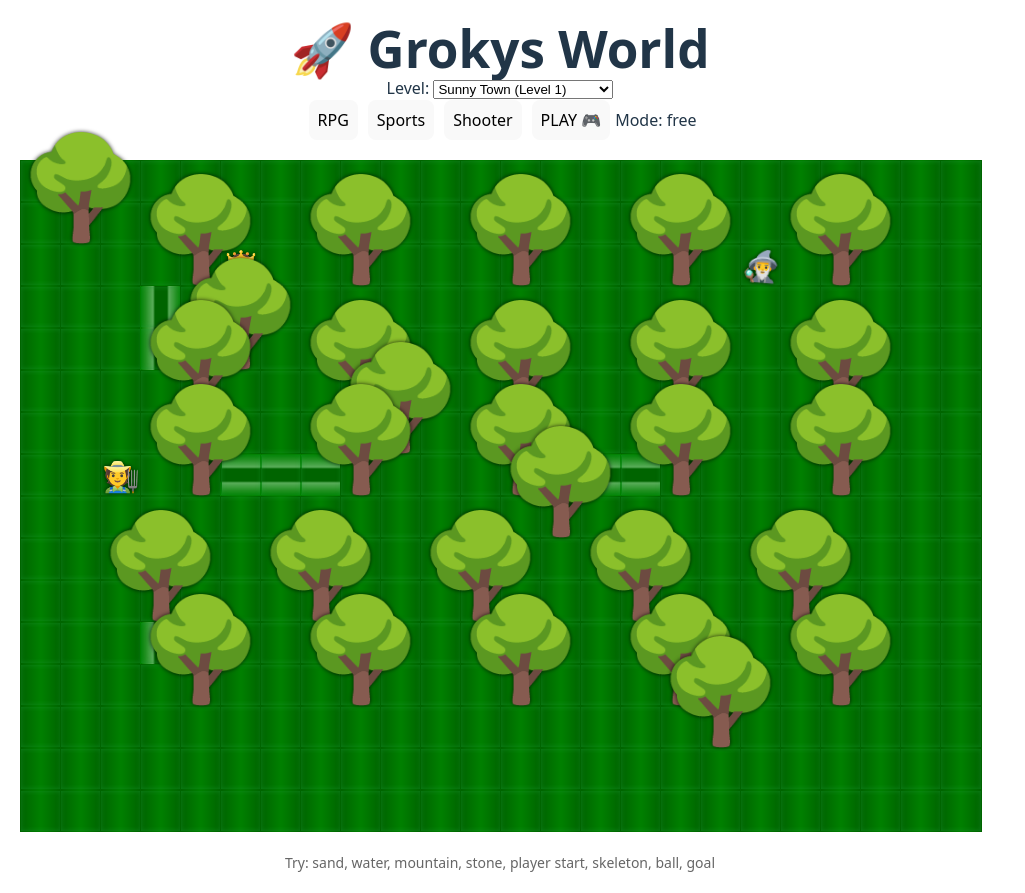
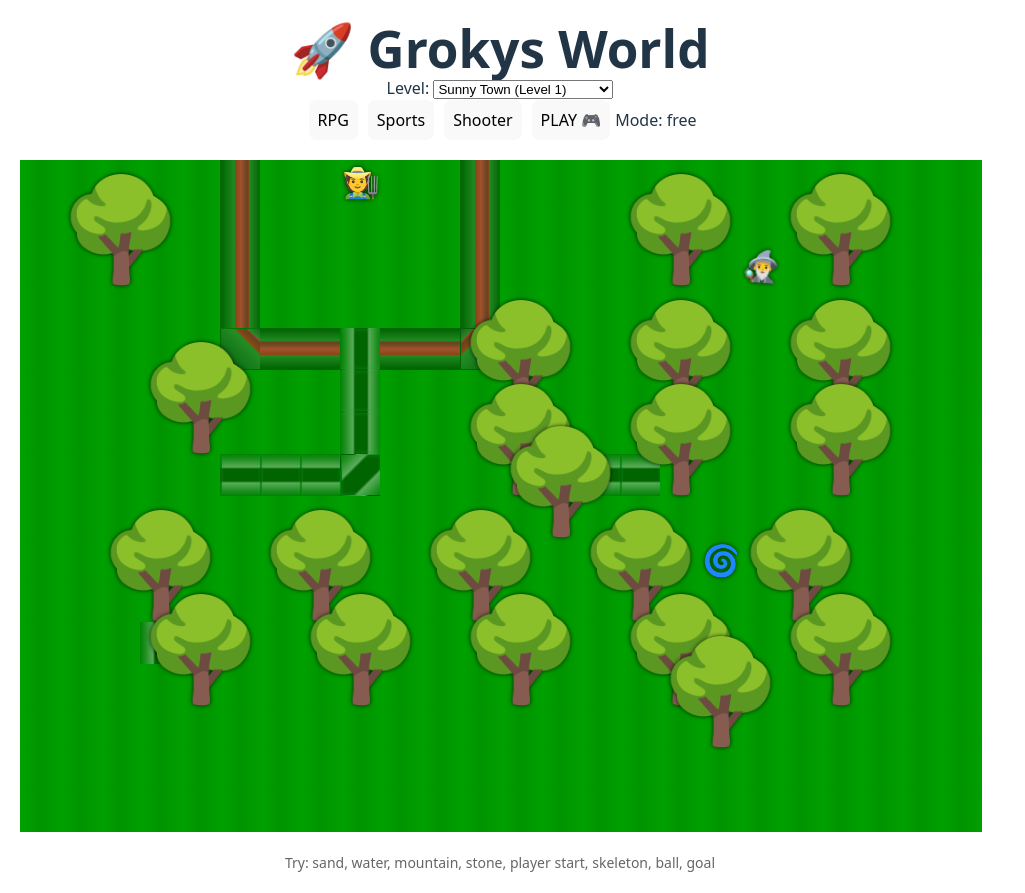
Before and after one commit to MagicalHex/GrokysWorld, a React (Vite) app: page / in a window 1280 px wide. Shown: the whole page, without its empty margins (0-1025 px from the left). Built offline with nearby package versions, Linux system fonts and the light colour scheme.

Commit message:
added grass variants, nograsswalk and modified map

```diff
--- a/public/maps/town.json
+++ b/public/maps/town.json
@@ -1,39 +1,33 @@
 {
   "name": "Sunny Town",
   "grid": [
-    ["grass", "grass", "grass", "grass", "grass", "grass", "grass", "grass", "grass", "grass", "grass", "grass", "grass", "grass", "grass", "grass", "grass", "grass", "grass", "grass", "grass", "grass", "grass", "grass"],
-    ["grass", "grass", "grass", "grass", "grass", "grass", "grass", "grass", "grass", "grass", "grass", "grass", "grass", "grass", "grass", "grass", "grass", "grass", "grass", "grass", "grass", "grass", "grass", "grass"],
-    ["grass", "grass", "grass", "grass", "grass", "grass", "grass", "grass", "grass", "grass", "grass", "grass", "grass", "grass", "grass", "grass", "grass", "grass", "grass", "grass", "grass", "grass", "grass", "grass"],
-    ["grass", "grass", "grass", "grasspathup", "grass", "grass", "grass", "grass", "grass", "grass", "grass", "grass", "grass", "grass", "grass", "grass", "grass", "grass", "grass", "grass", "grass", "grass", "grass", "grass"],
-    ["grass", "grass", "grass", "grasspathup", "grass", "grass", "grass", "grass", "grass", "grass", "grass", "grass", "grass", "grass", "grass", "grass", "grass", "grass", "grass", "grass", "grass", "grass", "grass", "grass"],
-    ["grass", "grass", "grass", "grass", "grass", "grass", "grass", "grass", "grass", "grass", "grass", "grass", "grass", "grass", "grass", "grass", "grass", "grass", "grass", "grass", "grass", "grass", "grass", "grass"],
-    ["grass", "grass", "grass", "grass", "grass", "grass", "grass", "grass", "grass", "grass", "grass", "grass", "grass", "grass", "grass", "grass", "grass", "grass", "grass", "grass", "grass", "grass", "grass", "grass"],
-    ["grass", "grass", "grass", "grass", "grass", "grasspathside", "grasspathside", "grasspathside", "grass", "grass", "grass", "grass", "grass", "grasspathside", "grasspathside", "grasspathside", "grass", "grass", "grass", "grass", "grass", "grass", "grass", "grass"],
-    ["grass", "grass", "grass", "grass", "grass", "grass", "grass", "grass", "grass", "grass", "grass", "grass", "grass", "grass", "grass", "grass", "grass", "grass", "grass", "grass", "grass", "grass", "grass", "grass"],
-    ["grass", "grass", "grass", "grass", "grass", "grass", "grass", "grass", "grass", "grass", "grass", "grass", "grass", "grass", "grass", "grass", "grass", "grass", "grass", "grass", "grass", "grass", "grass", "grass"],
-    ["grass", "grass", "grass", "grass", "grass", "grass", "grass", "grass", "grass", "grass", "grass", "grass", "grass", "grass", "grass", "grass", "grass", "grass", "grass", "grass", "grass", "grass", "grass", "grass"],
-    ["grass", "grass", "grass", "grasspathup", "grass", "grass", "grass", "grass", "grass", "grass", "grass", "grass", "grass", "grass", "grass", "grass", "grass", "grass", "grass", "grass", "grass", "grass", "grass", "grass"],
-    ["grass", "grass", "grass", "grass", "grass", "grass", "grass", "grass", "grass", "grass", "grass", "grass", "grass", "grass", "grass", "grass", "grass", "grass", "grass", "grass", "grass", "grass", "grass", "grass"],
-    ["grass", "grass", "grass", "grass", "grass", "grass", "grass", "grass", "grass", "grass", "grass", "grass", "grass", "grass", "grass", "grass", "grass", "grass", "grass", "grass", "grass", "grass", "grass", "grass"],
-    ["grass", "grass", "grass", "grass", "grass", "grass", "grass", "grass", "grass", "grass", "grass", "grass", "grass", "grass", "grass", "grass", "grass", "grass", "grass", "grass", "grass", "grass", "grass", "grass"],
-    ["grass", "grass", "grass", "grass", "grass", "grass", "grass", "grass", "grass", "grass", "grass", "grass", "grass", "grass", "grass", "grass", "grass", "grass", "grass", "grass", "grass", "grass", "grass", "grass"]
+    ["lightgrass", "lightgrass", "lightgrass", "lightgrass", "lightgrass", "timberwallup", "lightgrass", "lightgrass", "lightgrass", "lightgrass", "lightgrass", "timberwallup", "lightgrass", "lightgrass", "lightgrass", "lightgrass", "lightgrass", "lightgrass", "lightgrass", "lightgrass", "lightgrass", "lightgrass", "lightgrass", "lightgrass"],
+    ["lightgrass", "lightgrass", "lightgrass", "lightgrass", "lightgrass", "timberwallup", "lightgrass", "lightgrass", "lightgrass", "lightgrass", "lightgrass", "timberwallup", "lightgrass", "lightgrass", "lightgrass", "lightgrass", "lightgrass", "lightgrass", "lightgrass", "lightgrass", "lightgrass", "lightgrass", "lightgrass", "lightgrass"],
+    ["lightgrass", "lightgrass", "lightgrass", "lightgrass", "lightgrass", "timberwallup", "lightgrass", "lightgrass", "lightgrass", "lightgrass", "lightgrass", "timberwallup", "lightgrass", "lightgrass", "lightgrass", "lightgrass", "lightgrass", "lightgrass", "lightgrass", "lightgrass", "lightgrass", "lightgrass", "lightgrass", "lightgrass"],
+    ["lightgrass", "lightgrass", "lightgrass", "lightgrass", "lightgrass", "timberwallup", "lightgrass", "lightgrass", "lightgrass", "lightgrass", "lightgrass", "timberwallup", "lightgrass", "lightgrass", "lightgrass", "lightgrass", "lightgrass", "lightgrass", "lightgrass", "lightgrass", "lightgrass", "lightgrass", "lightgrass", "lightgrass"],
+    ["lightgrass", "lightgrass", "lightgrass", "lightgrass", "lightgrass", "timberwallcornerleft", "timberwallside", "timberwallside", "grasspathup", "timberwallside", "timberwallside", "timberwallcornerright", "lightgrass", "lightgrass", "lightgrass", "lightgrass", "lightgrass", "lightgrass", "lightgrass", "lightgrass", "lightgrass", "lightgrass", "lightgrass", "lightgrass"],
+    ["lightgrass", "lightgrass", "lightgrass", "lightgrass", "lightgrass", "lightgrass", "lightgrass", "lightgrass", "grasspathup", "lightgrass", "lightgrass", "lightgrass", "lightgrass", "lightgrass", "lightgrass", "lightgrass", "lightgrass", "lightgrass", "lightgrass", "lightgrass", "lightgrass", "lightgrass", "lightgrass", "lightgrass"],
+    ["lightgrass", "lightgrass", "lightgrass", "lightgrass", "lightgrass", "lightgrass", "lightgrass", "lightgrass", "grasspathup", "lightgrass", "lightgrass", "lightgrass", "lightgrass", "lightgrass", "lightgrass", "lightgrass", "lightgrass", "lightgrass", "lightgrass", "lightgrass", "lightgrass", "lightgrass", "lightgrass", "lightgrass"],
+    ["lightgrass", "lightgrass", "lightgrass", "lightgrass", "lightgrass", "grasspathside", "grasspathside", "grasspathside", "grasspathcornerright", "lightgrass", "lightgrass", "lightgrass", "lightgrass", "grasspathside", "grasspathside", "grasspathside", "lightgrass", "lightgrass", "lightgrass", "lightgrass", "lightgrass", "lightgrass", "lightgrass", "lightgrass"],
+    ["lightgrass", "lightgrass", "lightgrass", "lightgrass", "lightgrass", "lightgrass", "lightgrass", "lightgrass", "lightgrass", "lightgrass", "lightgrass", "lightgrass", "lightgrass", "lightgrass", "lightgrass", "lightgrass", "lightgrass", "lightgrass", "lightgrass", "lightgrass", "lightgrass", "lightgrass", "lightgrass", "lightgrass"],
+    ["lightgrass", "lightgrass", "lightgrass", "lightgrass", "lightgrass", "lightgrass", "lightgrass", "lightgrass", "lightgrass", "lightgrass", "lightgrass", "lightgrass", "lightgrass", "lightgrass", "lightgrass", "lightgrass", "lightgrass", "lightgrass", "lightgrass", "lightgrass", "lightgrass", "lightgrass", "lightgrass", "lightgrass"],
+    ["lightgrass", "lightgrass", "lightgrass", "lightgrass", "lightgrass", "lightgrass", "lightgrass", "lightgrass", "lightgrass", "lightgrass", "lightgrass", "lightgrass", "lightgrass", "lightgrass", "lightgrass", "lightgrass", "lightgrass", "lightgrass", "lightgrass", "lightgrass", "lightgrass", "lightgrass", "lightgrass", "lightgrass"],
+    ["lightgrass", "lightgrass", "lightgrass", "grasspathup", "lightgrass", "lightgrass", "lightgrass", "lightgrass", "lightgrass", "lightgrass", "lightgrass", "lightgrass", "lightgrass", "lightgrass", "lightgrass", "lightgrass", "lightgrass", "lightgrass", "lightgrass", "lightgrass", "lightgrass", "lightgrass", "lightgrass", "lightgrass"],
+    ["lightgrass", "lightgrass", "lightgrass", "lightgrass", "lightgrass", "lightgrass", "lightgrass", "lightgrass", "lightgrass", "lightgrass", "lightgrass", "lightgrass", "lightgrass", "lightgrass", "lightgrass", "lightgrass", "lightgrass", "lightgrass", "lightgrass", "lightgrass", "lightgrass", "lightgrass", "lightgrass", "lightgrass"],
+    ["lightgrass", "lightgrass", "lightgrass", "lightgrass", "lightgrass", "lightgrass", "lightgrass", "lightgrass", "lightgrass", "lightgrass", "lightgrass", "lightgrass", "lightgrass", "lightgrass", "lightgrass", "lightgrass", "lightgrass", "lightgrass", "lightgrass", "lightgrass", "lightgrass", "lightgrass", "lightgrass", "lightgrass"],
+    ["lightgrass", "lightgrass", "lightgrass", "lightgrass", "lightgrass", "lightgrass", "lightgrass", "lightgrass", "lightgrass", "lightgrass", "lightgrass", "lightgrass", "lightgrass", "lightgrass", "lightgrass", "lightgrass", "lightgrass", "lightgrass", "lightgrass", "lightgrass", "lightgrass", "lightgrass", "lightgrass", "lightgrass"],
+    ["lightgrass", "lightgrass", "lightgrass", "lightgrass", "lightgrass", "lightgrass", "lightgrass", "lightgrass", "lightgrass", "lightgrass", "lightgrass", "lightgrass", "lightgrass", "lightgrass", "lightgrass", "lightgrass", "lightgrass", "lightgrass", "lightgrass", "lightgrass", "lightgrass", "lightgrass", "lightgrass", "lightgrass"]
   ],
   "objects": {
-    "5,2": "prince",
+    "8,0": "farmer",
+    "2,2": "treeobject",
     "18,2": "merchant",
-    "1,1": "treeobject",
-    "4,2": "treeobject",
-    "8,2": "treeobject",
-    "12,2": "treeobject",
     "16,2": "treeobject",
     "20,2": "treeobject",
-    "4,5": "treeobject",
-    "8,5": "treeobject",
     "12,5": "treeobject",
     "16,5": "treeobject",
     "20,5": "treeobject",
-    "4,7": "treeobject",
-    "8,7": "treeobject",
+    "4,6": "treeobject",
     "12,7": "treeobject",
     "16,7": "treeobject",
     "20,7": "treeobject",
@@ -47,12 +41,9 @@
     "12,12": "treeobject",
     "16,12": "treeobject",
     "20,12": "treeobject",
-    "3,3": "blacksmith",
-    "2,7": "farmer",
     "10,9": "wizard",
-    "5,4": "treeobject",
-    "9,6": "treeobject",
     "13,8": "treeobject",
-    "17,13": "treeobject"
+    "17,13": "treeobject",
+    "17,9": "portal-to-2"
   }
 }
--- a/src/components/Levels.jsx
+++ b/src/components/Levels.jsx
@@ -106,7 +106,7 @@ useEffect(() => {
     const newRestricted = new Set();
     newGrid.forEach((row, y) => {
       row.forEach((terrain, x) => {
-        if (['stone', 'darkstone', 'stonepillar', 'grassnowalk'].includes(terrain)) {
+        if (['stone', 'darkstone', 'stonepillar', 'grassnowalk', 'timberwallup', 'timberwallside', 'timberwallcornerright', 'timberwallcornerleft'].includes(terrain)) {
           newRestricted.add(`${x},${y}`);
         }
       });
--- a/src/components/Objects.css
+++ b/src/components/Objects.css
@@ -124,7 +124,13 @@
   font-size: 100px;
   top: -50%;
 }
-
+.object.darktreeobject {
+  font-size: 100px;
+  top: -50%;
+  color: #00640087;
+  /* background: black; */
+  text-shadow: 0px 0px 10px black;
+}
 /* === GOALS === */
 .object.goal {
   font-size: 28px;
--- a/src/components/Objects.jsx
+++ b/src/components/Objects.jsx
@@ -42,6 +42,7 @@ export const OBJECTS = {
   fireobject: '🔥',
   woodobject: '🪵',
   treeobject: '🌳',
+  darktreeobject: '🌳',
   mountainobject: '⛰️',
   cactus: '🌵',
   rockobject: '🪨',
--- a/src/components/Terrains.css
+++ b/src/components/Terrains.css
@@ -2,6 +2,14 @@
 .tile.grass {
   background: linear-gradient(to right, darkgreen 0%, green 50%, #006400 100%);
   box-shadow: inset 0 0px 5px #209d3d78;
+}
+.tile.darkgrass {
+background: linear-gradient(to right, #026802 0%, #006400 50%, #006800 100%);
+  box-shadow: inset 0 0px 1px #00800059;
+}
+.tile.lightgrass {
+  background: linear-gradient(to right, #00a100 0%, /* #026802 +30 */ #009400 50%, /* #006400 +30 */ #009f01 100% /* #006800 +30 */);
+  box-shadow: inset 0 0px 1px #00800059;
 }
 .tile.grassnowalk {
   background: linear-gradient(to right, darkgreen 0%, green 50%, #006400 100%);
@@ -9,6 +17,14 @@
 }
 .tile.grasspathup {
   background: linear-gradient(to right, green 0%, #008000a6 30%, darkgreen 35%, darkgreen 65%, #008000a6 70%, green 100%);
+  box-shadow: inset 0 0px 5px #209d3d78;
+}
+.tile.grasspathcornerright {
+  background: linear-gradient(to bottom right, green 0%, #008000a6 30%, darkgreen 35%, darkgreen 65%, #008000a6 70%, green 100%);
+  box-shadow: inset 0 0px 5px #209d3d78;
+}
+.tile.grasspathcornerleft {
+  background: linear-gradient(to bottom left, green 0%, #008000a6 30%, darkgreen 35%, darkgreen 65%, #008000a6 70%, green 100%);
   box-shadow: inset 0 0px 5px #209d3d78;
 }
 .tile.grasspathside {
@@ -70,7 +86,91 @@
   );
   box-shadow: inset 0 0px 1px #708090;
 }
+/* .tile.timberwall {
+    background: linear-gradient(to right,
+        #2C5530 0%,
+        #228B22 30%,
+        #6c360f 35%,
+        #6c360f 65%,
+        #6c360f 70%,
+        #228B22 100%
+    );
+} */
+/* .tile.timberwall {
+      background: linear-gradient(to right, #2C5530 0%, #228B22 30%, #8B4513 35%, #8B4513 65%, #8B4513 70%, #228B22 100%);
+} */
+ .tile.timberwallup {
+    background: linear-gradient(to right,
+        darkgreen 0%,      /* FLAT Green start */
+        #228B22 35%,     /* FLAT Green block */
+        #8B4513 35%,     /* 3D Brown start */
+        #A0522D 50%,     /* LIGHTER Brown (highlight) */
+        #654321 65%,     /* DARKER Brown (shadow) */
+        #8B4513 70%,     /* 3D Brown end */
+        #228B22 70%,     /* FLAT Green end */
+        darkgreen 100%     /* FLAT Green */
+    );
+}
+.tile.timberwallcornerleft {
+  background: linear-gradient(to bottom left,
+    #2C5530 0%,      /* Dark green - TOP edge */
+    #228B22 15%,     /* FLAT Green - TIGHTER block */
+    #8B4513 15%,     /* 3D Brown start */
+    #A0522D 15%,     /* LIGHTER Brown (highlight) */
+    #654321 20%,     /* DARKER Brown (shadow) */
+    #8B4513 30%,     /* 3D Brown end */
+    #228b22fc 35%,     /* FLAT Green */
+    #006009  100%     /* Dark green - RIGHT edge */
+);
+    border-top: 1px solid #007900;
+    border-bottom: 1px solid darkgreen;
+    border-left: 1px solid darkgreen;
+  /* box-shadow: inset 0 1px 4px rgb(9, 131, 0); */
+}
+.tile.timberwallcornerright {
+  background: linear-gradient(to bottom right,
+    #2C5530 0%,      /* Dark green - TOP edge */
+    #228B22 15%,     /* FLAT Green - TIGHTER block */
+    #8B4513 15%,     /* 3D Brown start */
+    #A0522D 15%,     /* LIGHTER Brown (highlight) */
+    #654321 20%,     /* DARKER Brown (shadow) */
+    #8B4513 30%,     /* 3D Brown end */
+    #228b22fc 35%,     /* FLAT Green */
+    #006009  100%     /* Dark green - RIGHT edge */
+);
+  border: 1px solid rgb(0, 100, 0);
+  /* box-shadow: inset 0 1px 4px rgb(9, 131, 0); */
+}
+ .tile.timberwallside {
+    background: linear-gradient(to top,
+        darkgreen 0%,      /* FLAT Green start */
+        #228B22 35%,     /* FLAT Green block */
+        #8B4513 35%,     /* 3D Brown start */
+        #A0522D 50%,     /* LIGHTER Brown (highlight) */
+        #654321 65%,     /* DARKER Brown (shadow) */
+        #8B4513 70%,     /* 3D Brown end */
+        #228B22 70%,     /* FLAT Green end */
+        darkgreen 100%     /* FLAT Green */
+    );
+}
+/* Timber WALL */
+/* .tile.timberwall {
+    background: linear-gradient(to right,
+        #2C5530 0%, #228B22 30%, #8B4513 35%, #F5DEB3 65%, #8B4513 70%, #228B22 100%);
+} */
 
+
+/* Timber CORNER (thicker beams) */
+/* .tile.timberwallcorner {
+    background: linear-gradient(to right,
+        #2C5530 0%, #228B22 20%, #8B4513 25%, #F5DEB3 50%, #8B4513 55%, #228B22 80%, #2C5530 100%);
+} */
+
+/* Timber FLOOR (inside house) */
+.tile.timberfloor {
+    background: linear-gradient(to right,
+        #DEB887 0%, #D2B48C 50%, #DEB887 100%);
+}
 /* 🧱 WALL - Stone texture gradient */
 .tile.wall {
   background: linear-gradient(145deg, #343a40 0%, #212529 100%);
--- a/src/components/Terrains.jsx
+++ b/src/components/Terrains.jsx
@@ -1,12 +1,18 @@
 export const TERRAINS = {
-  // BASE
+  // GRASS
   grass: '#28a745',
+  darkgrass: '#28a745',
+  lightgrass: '#28a745',
   grassnowalk: '#28a745',
+
+  // SAND
   sand: '#ffc107',
   water: '#17a2b8',
   mountain: '#6c757d',
   forest: '#155724',
   field: '#28a745',
+
+  // WALLS
   wall: '#343a40',
   goal: '#dc3545',
   stone: 'white',
@@ -14,10 +20,16 @@ export const TERRAINS = {
   'stone pillar': 'white',
   railway: 'brown',
   // STRUCTURES
-  timberwall: '#28a745',
+  timberwallup: '#28a745',
+  timberwallside: '#28a745',
+  timberwallcornerleft: '#28a745',
+  timberwallcornerright: '#28a745',
+  timberfloor: '#28a745',
 
-  // ✅ PATHS (camelCase)
+  // ✅ PATHS
   grasspathup: '#28a745',
+  grasspathcornerleft: '#28a745',
+  grasspathcornerright: '#28a745',
   grasspathside: '#28a745',
   grasspathdown: '#28a745',
   sandPathUp: '#ffc107',
```
Also changed, not shown: public/maps/wilderness.json (+17 -17 lines).
